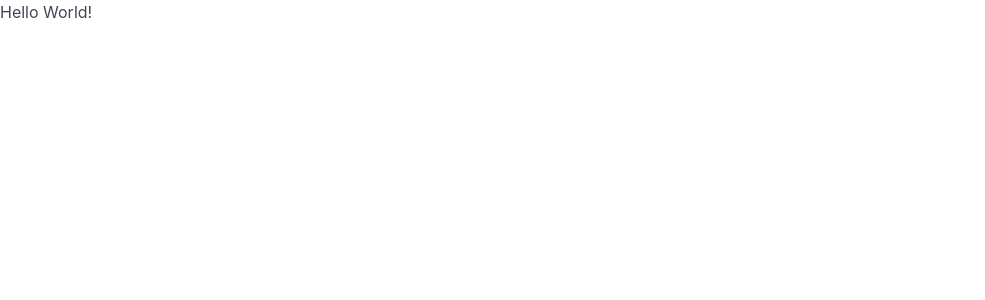
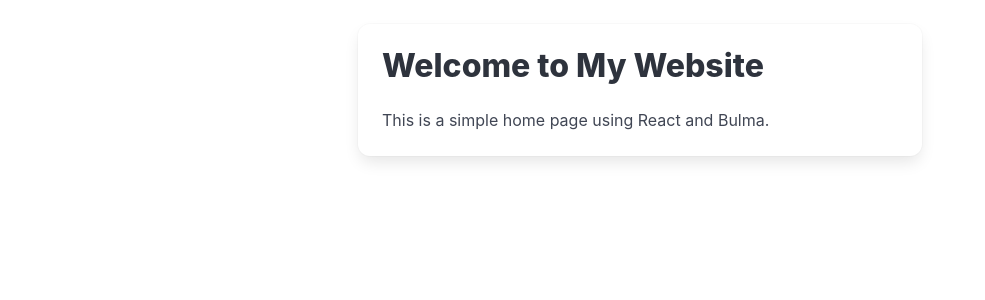
Before and after one commit to dpena1489/Quick-Space, a React (Vite) app: page / in a window 1280 px wide. Shown: the top 300 px of the page, without its empty margins (0-985 px from the left). Built offline with nearby package versions, Linux system fonts and the light colour scheme.

Commit message:
added the card stylings using the bulma framework to a starter page to build the application.

```diff
--- a/src/App.jsx
+++ b/src/App.jsx
@@ -1,12 +1,22 @@
 import React from 'react';
-import Home from './pages/Home';
 
-function App() {
+function Home() {
   return (
-    <div>
-      <Home />
+    <div className="container mt-5">
+      <div className="columns is-centered">
+        <div className="column is-half">
+          <div className="card">
+            <div className="card-content">
+              <div className="content">
+                <h1 className="title">Welcome to My Website</h1>
+                <p>This is a simple home page using React and Bulma.</p>
+              </div>
+            </div>
+          </div>
+        </div>
+      </div>
     </div>
   );
 }
 
-export default App;
+export default Home;
```
